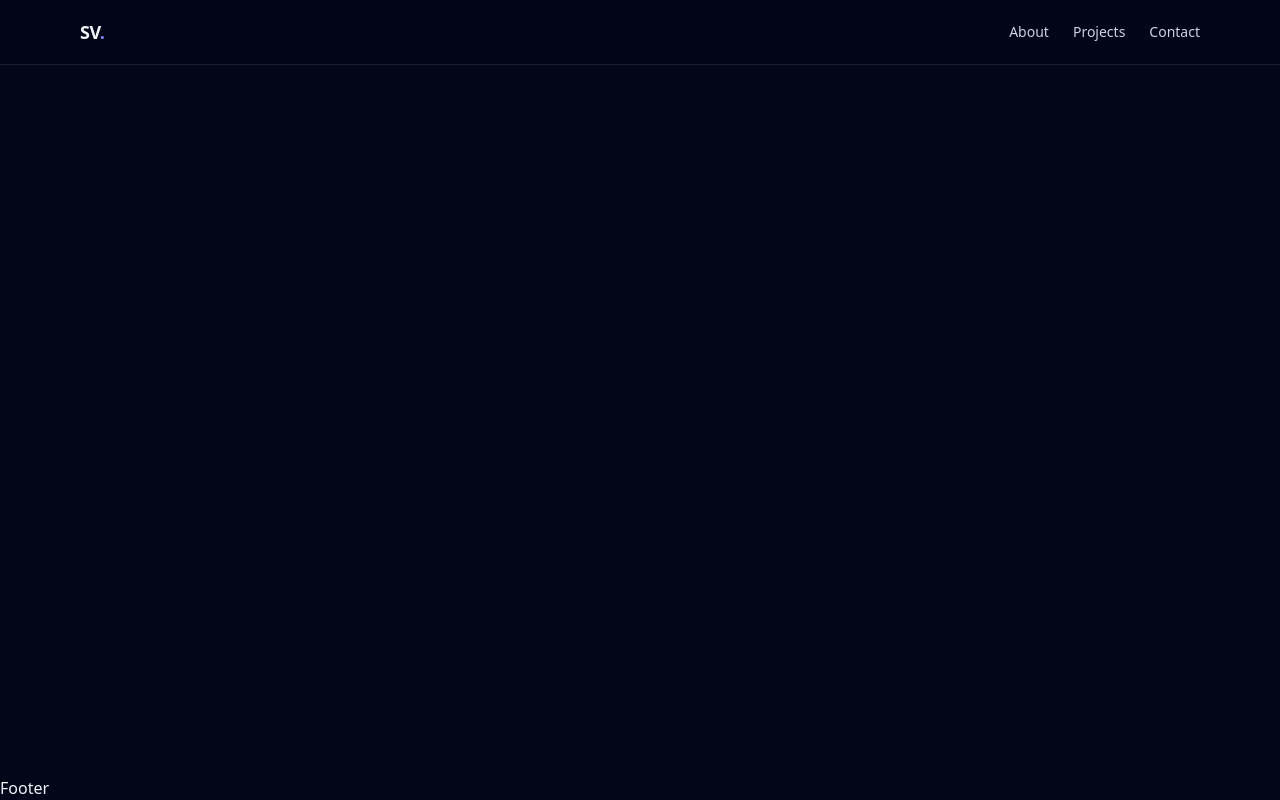
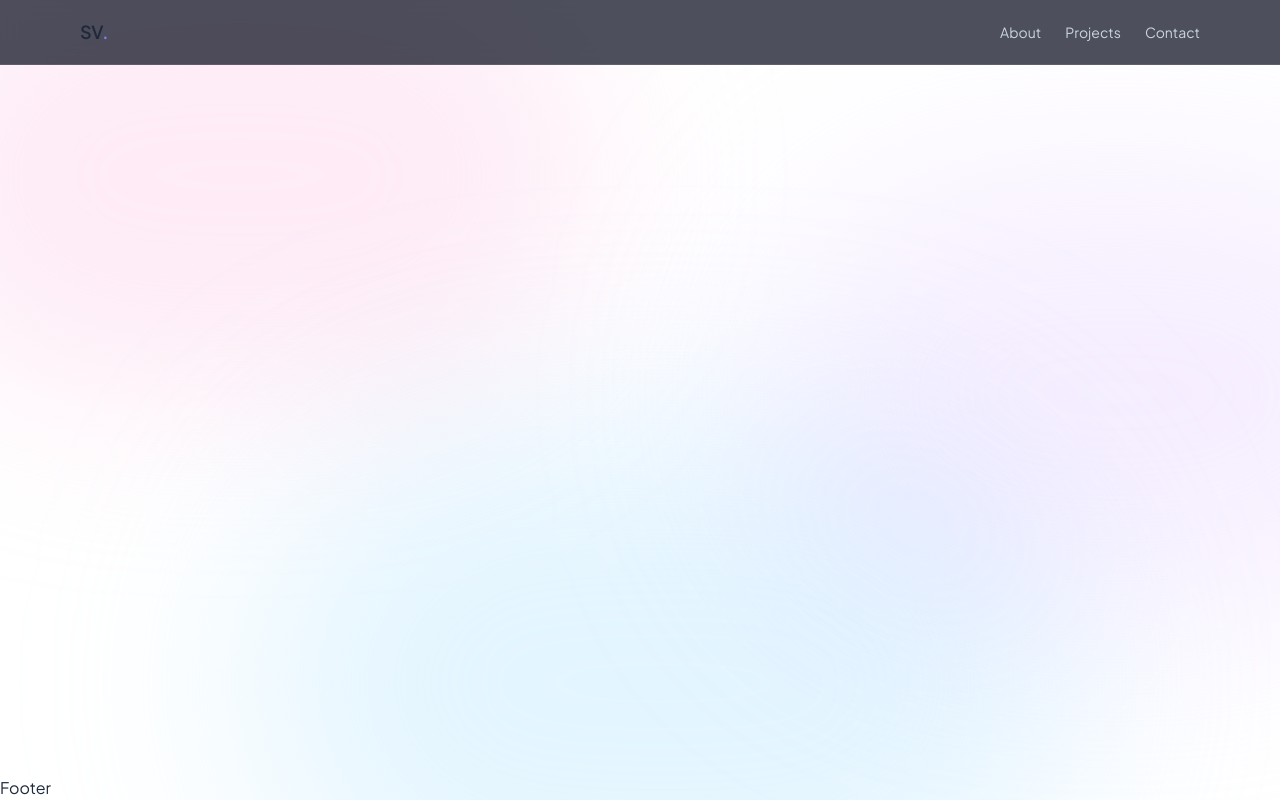
Before and after one commit to sovilleda07/portfolio, a React (Vite) app: page / in a window 1280 px wide. Built offline with nearby package versions, Linux system fonts and the light colour scheme.

Commit message:
Add animated background blobs layout

```diff
--- a/index.html
+++ b/index.html
@@ -1,10 +1,20 @@
-<!doctype html>
+<!DOCTYPE html>
 <html lang="en">
   <head>
     <meta charset="UTF-8" />
     <link rel="icon" type="image/svg+xml" href="/vite.svg" />
     <meta name="viewport" content="width=device-width, initial-scale=1.0" />
-    <title>portfolio</title>
+    <title>Sonia Villeda | Full Stack Developer</title>
+    <link rel="preconnect" href="https://fonts.googleapis.com" />
+    <link rel="preconnect" href="https://fonts.gstatic.com" crossorigin />
+    <link
+      href="https://fonts.googleapis.com/css2?family=Plus+Jakarta+Sans:wght@200..800&display=swap"
+      rel="stylesheet"
+    />
+    <link
+      href="https://fonts.googleapis.com/css2?family=Material+Symbols+Outlined:wght,FILL@100..700,0..1"
+      rel="stylesheet"
+    />
   </head>
   <body>
     <div id="root"></div>
--- a/src/App.tsx
+++ b/src/App.tsx
@@ -1,13 +1,17 @@
+import { BackgroundBlobs } from './layout/BackgroundBlobs';
 import { Header } from './layout/Header';
 import { Footer } from './layout/Footer';
 
 function App() {
   return (
-    <div className="min-h-screen flex flex-col">
-      <Header />
+    <div className="relative min-h-screen w-full">
+      <BackgroundBlobs />
 
-      <main className="flex-1"></main>
-      <Footer />
+      <div className="relative flex min-h-screen flex-col">
+        <Header />
+        <main className="flex-1"></main>
+        <Footer />
+      </div>
     </div>
   );
 }
--- a/src/index.css
+++ b/src/index.css
@@ -1,9 +1,49 @@
 @import "tailwindcss";
+
+:root {
+  --background-light: #ffffff;
+  --background-dark: #0f0518;
+}
 
 html {
   scroll-behavior: smooth;
 }
 
 body {
-  @apply bg-slate-950 text-slate-100 antialiased;
+  font-family: 'Plus Jakarta Sans', sans-serif;
+  background-color: var(--background-light);
+  color: rgb(30 41 59);
+  -webkit-font-smoothing: antialiased;
 }
+
+html.dark body {
+  background-color: var(--background-dark);
+  color: rgb(241 245 249);
+}
+
+@keyframes blob {
+  0% {
+    transform: translate(0px, 0px) scale(1);
+  }
+  33% {
+    transform: translate(30px, -50px) scale(1.1);
+  }
+  66% {
+    transform: translate(-20px, 20px) scale(0.9);
+  }
+  100% {
+    transform: translate(0px, 0px) scale(1);
+  }
+}
+
+.animate-blob {
+  animation: blob 10s infinite;
+}
+
+.animation-delay-2000 {
+  animation-delay: 2s;
+}
+
+.animation-delay-4000 {
+  animation-delay: 4s;
+}
--- /dev/null
+++ b/src/layout/BackgroundBlobs.tsx
@@ -0,0 +1,26 @@
+export function BackgroundBlobs() {
+  return (
+    <div className="fixed inset-0 -z-10 w-full h-full overflow-hidden pointer-events-none">
+      <div
+        className="absolute -top-[10%] -left-[10%] w-[60%] h-[60%] rounded-full
+        bg-pink-200/40 dark:bg-pink-500/20
+        blur-[100px] animate-blob
+        mix-blend-multiply dark:mix-blend-screen"
+      />
+
+      <div
+        className="absolute top-[30%] -right-[10%] w-[50%] h-[50%] rounded-full
+        bg-purple-200/40 dark:bg-purple-500/20
+        blur-[100px] animate-blob animation-delay-2000
+        mix-blend-multiply dark:mix-blend-screen"
+      />
+
+      <div
+        className="absolute -bottom-[20%] left-[20%] w-[60%] h-[60%] rounded-full
+        bg-sky-200/40 dark:bg-blue-600/20
+        blur-[100px] animate-blob animation-delay-4000
+        mix-blend-multiply dark:mix-blend-screen"
+      />
+    </div>
+  );
+}
```
